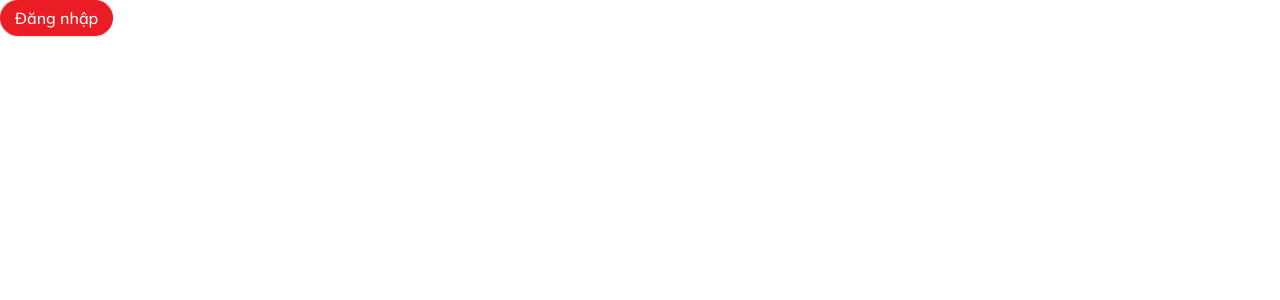
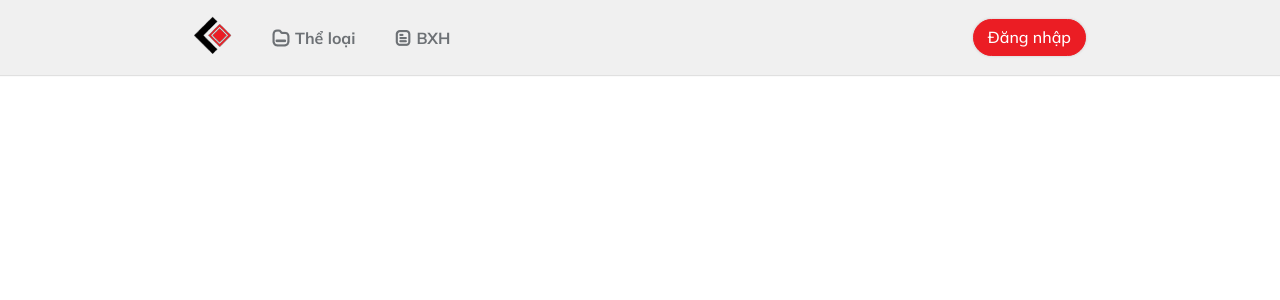
Before and after one commit to kimtung102/cocomics, a React (Create React App) app: page / in a window 1280 px wide. Shown: the top 300 px of the page. Built offline with nearby package versions, Linux system fonts and the light colour scheme.

Commit message:
base layout

```diff
--- a/src/components/Button/Button.module.scss
+++ b/src/components/Button/Button.module.scss
@@ -11,7 +11,7 @@
     font-family: var(--font-family);
     cursor: pointer;
     background-color: var(--white);
-    box-shadow: 0px 0px 1px 1px rgba(108, 108, 108, 0.2);
+    box-shadow: 0px 0px 2px 1px rgba(68, 68, 68, 0.1);
     border: 1px solid transparent;
     user-select: none;
 
--- a/src/components/Modal/Modal.module.scss
+++ b/src/components/Modal/Modal.module.scss
@@ -23,7 +23,7 @@
     box-shadow: 0px 0px 24px 4px #000e3333;
     object-fit: cover;
     margin: auto;
-    z-index: 1;
+    z-index: 4;
 }
 
 .modal-body-2 {
@@ -35,13 +35,13 @@
     box-shadow: 0px 0px 24px 4px #000e3333;
     object-fit: cover;
     margin: auto;
-    z-index: 1;
+    z-index: 4;
 }
 
 .modal-linear {
     width: 444px;
     height: 600px;
-    z-index: 2;
+    z-index: 5;
     background-image: linear-gradient(180deg, rgba(255, 255, 255, 0) 0%, #ffffff 90%);
 
     .popup-title {
--- a/src/layouts/Header/Header.js
+++ b/src/layouts/Header/Header.js
@@ -1,12 +1,40 @@
+import { useState } from 'react';
 import className from 'classnames/bind';
 import styles from './Header.module.scss';
+import logo from '~/assets/images/logo.png';
+import categoryIcon from '~/assets/images/category-icon.png';
+import bxhIcon from '~/assets/images/bxh-icon.png';
+import Button from '~/components/Button/Button';
+import Modal from '~/components/Modal/Modal';
 
 const cx = className.bind(styles);
 
 function Header() {
+    const [show, setShow] = useState(false);
+
     return (
         <div className={cx('wrapper')}>
-            <div className={cx('inner')}>inner</div>
+            <div className={cx('inner')}>
+                <div className={cx('left-block')}>
+                    <div className={cx('logo')}>
+                        <img src={logo} alt="logo" />
+                    </div>
+                    <div className={cx('header-item')}>
+                        <img src={categoryIcon} alt="categoryIcon" className={cx('icon')} />
+                        <span className={cx('title')}>Thể loại</span>
+                    </div>
+                    <div className={cx('header-item')}>
+                        <img src={bxhIcon} alt="bxhIcon" className={cx('icon')} />
+                        <span className={cx('title')}>BXH</span>
+                    </div>
+                </div>
+                <div className={cx('right-block')}>
+                    <Button primary onClick={() => setShow(true)}>
+                        Đăng nhập
+                    </Button>
+                </div>
+            </div>
+            <Modal show={show} type={1} popup={{ id: 2, header: 'Đăng ký với email' }} />
         </div>
     );
 }
--- a/src/layouts/Header/Header.module.scss
+++ b/src/layouts/Header/Header.module.scss
@@ -1,21 +1,43 @@
 .wrapper {
     position: fixed;
     top: 0;
-    left: 0;
-    z-index: 10;
     display: flex;
     justify-content: center;
     width: 100%;
-    height: 92px;
+    height: 75px;
     box-shadow: 0px 1px 1px rgb(0 0 0 / 12%);
-    background-color: var(--white);
+    background-color: #f0f0f0;
 }
 
 .inner {
-    height: 100%;
+    display: flex;
+    justify-content: space-between;
+    align-items: center;
     width: 892px;
-    padding: 0;
+}
+
+.left-block {
     display: flex;
     align-items: center;
-    justify-content: space-between;
+
+    .logo {
+        margin-right: 40px;
+    }
 }
+
+.header-item {
+    display: flex;
+    align-items: center;
+    margin-right: 40px;
+
+    .title {
+        margin-left: 5px;
+        font-size: 1.6rem;
+        font-weight: 700;
+        color: #6d7175;
+    }
+
+    &:hover {
+        cursor: pointer;
+    }
+}
--- a/src/pages/HomePage/Home.js
+++ b/src/pages/HomePage/Home.js
@@ -1,16 +1,9 @@
-import { useState } from 'react';
-import Button from '~/components/Button/Button';
-import Modal from '~/components/Modal/Modal';
+import Header from '~/layouts/Header/Header';
 
 function Home() {
-    const [show, setShow] = useState(false);
-
     return (
         <>
-            <Button primary onClick={() => setShow(true)}>
-                Đăng nhập
-            </Button>
-            <Modal show={show} type={1} popup={{ id: 2, header: 'Đăng ký với email' }} />
+            <Header />
         </>
     );
 }
```
Also changed, not shown: src/assets/images/Logo.png.
